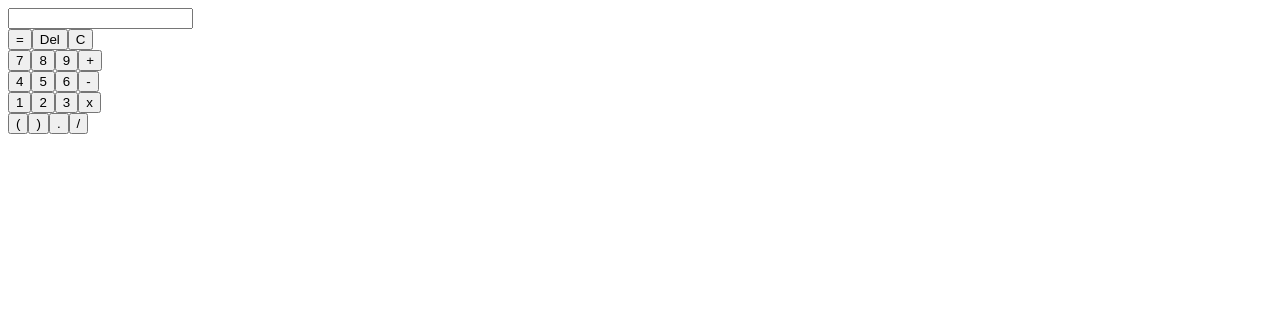
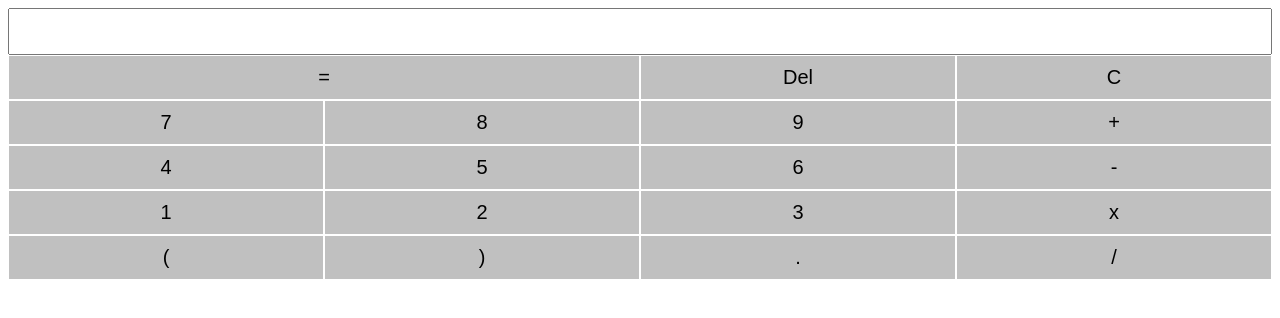
Before and after one commit to ProgrammerKid/SigFigCalculator, a plain HTML site: page www/index.html in a window 1280 px wide. Drawn offline with Linux system fonts and the light colour scheme.

Commit message:
Added some nice styles

```diff
--- /dev/null
+++ b/www/css/calc.css
@@ -0,0 +1,23 @@
+input#sigfig_input {
+    width: 100%;
+    box-sizing: border-box;
+    padding: 10px;
+    font-size: 20px;
+}
+
+button.insert_key {
+    width: 25%;
+}
+
+button.equals_key {
+    width: 50%;
+}
+
+button.insert_key, button.equals_key {
+    box-sizing: border-box;
+    font-size: 20px;
+    padding: 10px;
+
+    background: silver;
+    border: 1px solid white;
+}
--- a/www/css/index.css
+++ /dev/null
@@ -1,115 +0,0 @@
-/*
- * Licensed to the Apache Software Foundation (ASF) under one
- * or more contributor license agreements.  See the NOTICE file
- * distributed with this work for additional information
- * regarding copyright ownership.  The ASF licenses this file
- * to you under the Apache License, Version 2.0 (the
- * "License"); you may not use this file except in compliance
- * with the License.  You may obtain a copy of the License at
- *
- * http://www.apache.org/licenses/LICENSE-2.0
- *
- * Unless required by applicable law or agreed to in writing,
- * software distributed under the License is distributed on an
- * "AS IS" BASIS, WITHOUT WARRANTIES OR CONDITIONS OF ANY
- * KIND, either express or implied.  See the License for the
- * specific language governing permissions and limitations
- * under the License.
- */
-* {
-    -webkit-tap-highlight-color: rgba(0,0,0,0); /* make transparent link selection, adjust last value opacity 0 to 1.0 */
-}
-
-body {
-    -webkit-touch-callout: none;                /* prevent callout to copy image, etc when tap to hold */
-    -webkit-text-size-adjust: none;             /* prevent webkit from resizing text to fit */
-    -webkit-user-select: none;                  /* prevent copy paste, to allow, change 'none' to 'text' */
-    background-color:#E4E4E4;
-    background-image:linear-gradient(top, #A7A7A7 0%, #E4E4E4 51%);
-    background-image:-webkit-linear-gradient(top, #A7A7A7 0%, #E4E4E4 51%);
-    background-image:-ms-linear-gradient(top, #A7A7A7 0%, #E4E4E4 51%);
-    background-image:-webkit-gradient(
-        linear,
-        left top,
-        left bottom,
-        color-stop(0, #A7A7A7),
-        color-stop(0.51, #E4E4E4)
-    );
-    background-attachment:fixed;
-    font-family:'HelveticaNeue-Light', 'HelveticaNeue', Helvetica, Arial, sans-serif;
-    font-size:12px;
-    height:100%;
-    margin:0px;
-    padding:0px;
-    text-transform:uppercase;
-    width:100%;
-}
-
-/* Portrait layout (default) */
-.app {
-    background:url(../img/logo.png) no-repeat center top; /* 170px x 200px */
-    position:absolute;             /* position in the center of the screen */
-    left:50%;
-    top:50%;
-    height:50px;                   /* text area height */
-    width:225px;                   /* text area width */
-    text-align:center;
-    padding:180px 0px 0px 0px;     /* image height is 200px (bottom 20px are overlapped with text) */
-    margin:-115px 0px 0px -112px;  /* offset vertical: half of image height and text area height */
-                                   /* offset horizontal: half of text area width */
-}
-
-/* Landscape layout (with min-width) */
-@media screen and (min-aspect-ratio: 1/1) and (min-width:400px) {
-    .app {
-        background-position:left center;
-        padding:75px 0px 75px 170px;  /* padding-top + padding-bottom + text area = image height */
-        margin:-90px 0px 0px -198px;  /* offset vertical: half of image height */
-                                      /* offset horizontal: half of image width and text area width */
-    }
-}
-
-h1 {
-    font-size:24px;
-    font-weight:normal;
-    margin:0px;
-    overflow:visible;
-    padding:0px;
-    text-align:center;
-}
-
-.event {
-    border-radius:4px;
-    -webkit-border-radius:4px;
-    color:#FFFFFF;
-    font-size:12px;
-    margin:0px 30px;
-    padding:2px 0px;
-}
-
-.event.listening {
-    background-color:#333333;
-    display:block;
-}
-
-.event.received {
-    background-color:#4B946A;
-    display:none;
-}
-
-@keyframes fade {
-    from { opacity: 1.0; }
-    50% { opacity: 0.4; }
-    to { opacity: 1.0; }
-}
-
-@-webkit-keyframes fade {
-    from { opacity: 1.0; }
-    50% { opacity: 0.4; }
-    to { opacity: 1.0; }
-}
-
-.blink {
-    animation:fade 3000ms infinite;
-    -webkit-animation:fade 3000ms infinite;
-}
--- a/www/index.html
+++ b/www/index.html
@@ -4,12 +4,13 @@
 <head>
     <meta charset="utf-8" />
     <title>Hello World</title>
+    <link rel="stylesheet" type="text/css" href="css/calc.css" />
+
 
     <!-- import jquery -->
     <script src="js/jquery.js"></script>
 
     <!-- import jquery modules -->
-    <script src="js/touchstart.js"></script>
     <script src="js/events.js"></script>
     <!-- done importing jquery modules -->
 
```
